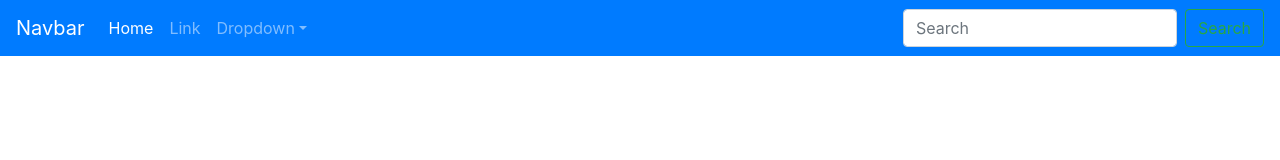
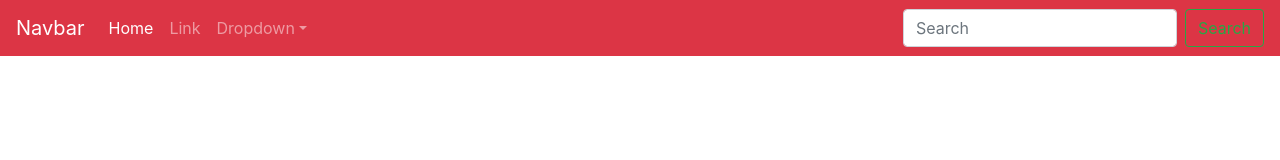
Before and after one commit to oguzkarademir/Deneme, a plain HTML site: page Mehmet-calismalar/index.html in a window 1280 px wide. Drawn offline with nearby package versions, Linux system fonts and the light colour scheme.

Commit message:
duzelttim

```diff
--- a/Mehmet-calismalar/index.html
+++ b/Mehmet-calismalar/index.html
@@ -10,7 +10,7 @@
     <link rel="stylesheet" href="https://stackpath.bootstrapcdn.com/bootstrap/4.3.1/css/bootstrap.min.css" integrity="sha384-ggOyR0iXCbMQv3Xipma34MD+dH/1fQ784/j6cY/iJTQUOhcWr7x9JvoRxT2MZw1T" crossorigin="anonymous">
   </head>
   <body>
-      <nav class="navbar navbar-expand-sm navbar-dark bg-primary">
+      <nav class="navbar navbar-expand-sm navbar-dark bg-danger">
           <a class="navbar-brand" href="#">Navbar</a>
           <button class="navbar-toggler d-lg-none" type="button" data-toggle="collapse" data-target="#collapsibleNavId" aria-controls="collapsibleNavId"
               aria-expanded="false" aria-label="Toggle navigation"></button>
```
